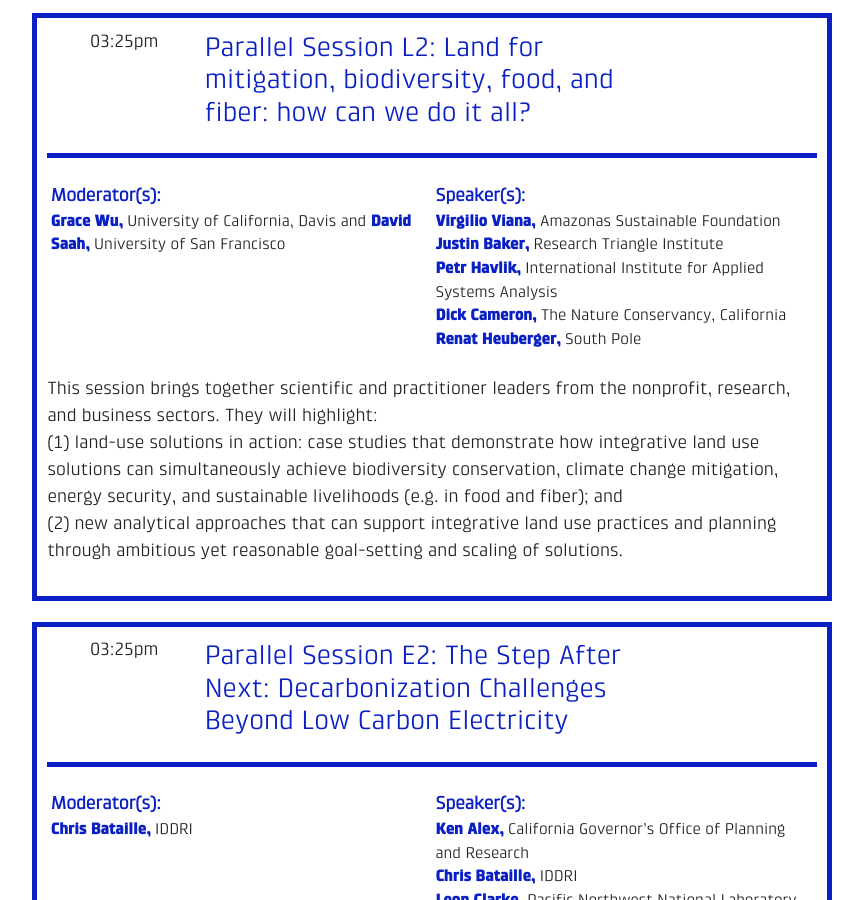
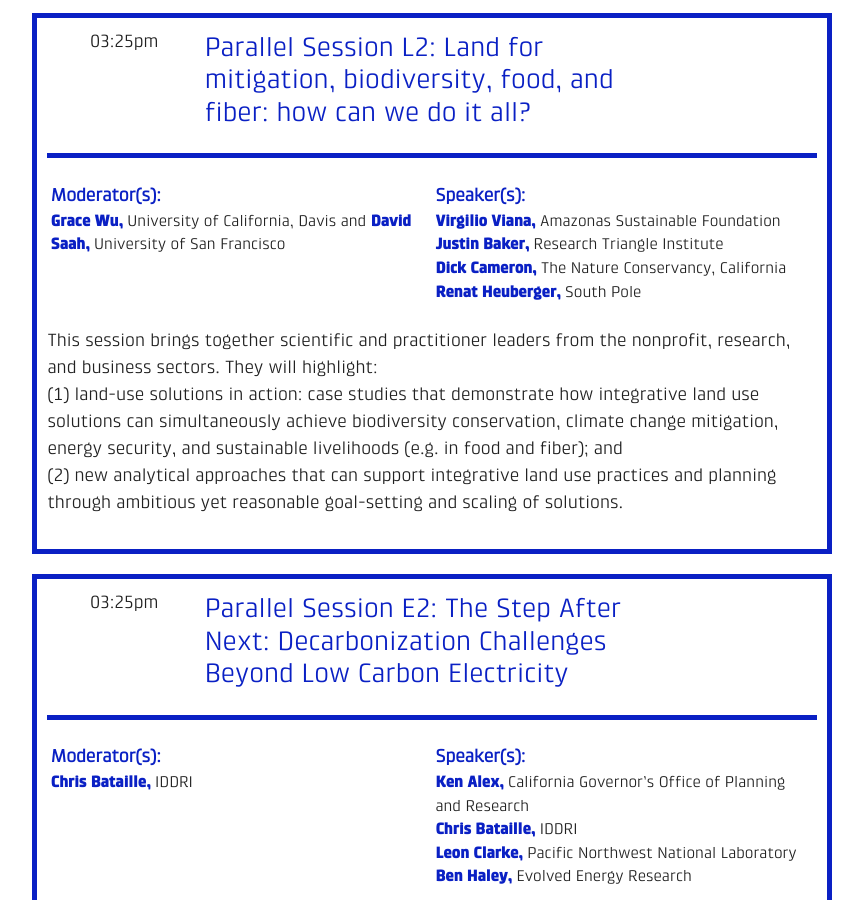
Before and after one commit to ryanswaney/lesc-jekyll, a Jekyll site: the page built from _event/lesc-gcas.markdown, in a window 1280 px wide and 900 px high, scrolled down 5889 px. Shown: the whole window, without its empty margins (208-1071 px from the left). Built offline with Jekyll 4.4.1, drawn with Linux system fonts in a browser that asks for light colours; nearby versions of some CDN libraries.

Commit message:
Updated Lesc Gcas

```diff
--- a/_event/lesc-gcas.markdown
+++ b/_event/lesc-gcas.markdown
@@ -141,9 +141,8 @@ sessions:
   moderators: "**Grace Wu,** University of California, Davis and **David Saah,** University
     of San Francisco"
   speakers: "**Virgilio Viana,** Amazonas Sustainable Foundation\n**Justin Baker,**
-    Research Triangle Institute  \n**Petr Havlik,** International Institute for Applied
-    Systems Analysis  \n**Dick Cameron,** The Nature Conservancy, California  \n**Renat
-    Heuberger,** South Pole"
+    Research Triangle Institute  \n**Dick Cameron,** The Nature Conservancy, California
+    \ \n**Renat Heuberger,** South Pole"
   description: "This session brings together scientific and practitioner leaders from
     the nonprofit, research, and business sectors. They will highlight:  \n(1) land-use
     solutions in action: case studies that demonstrate how integrative land use solutions
```
